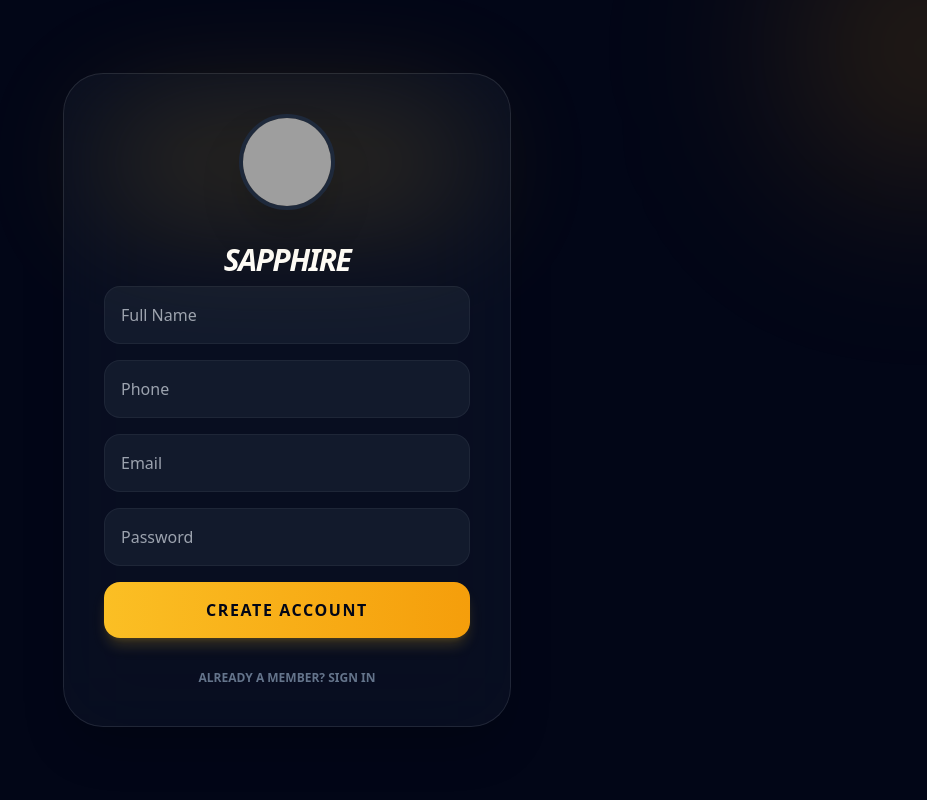
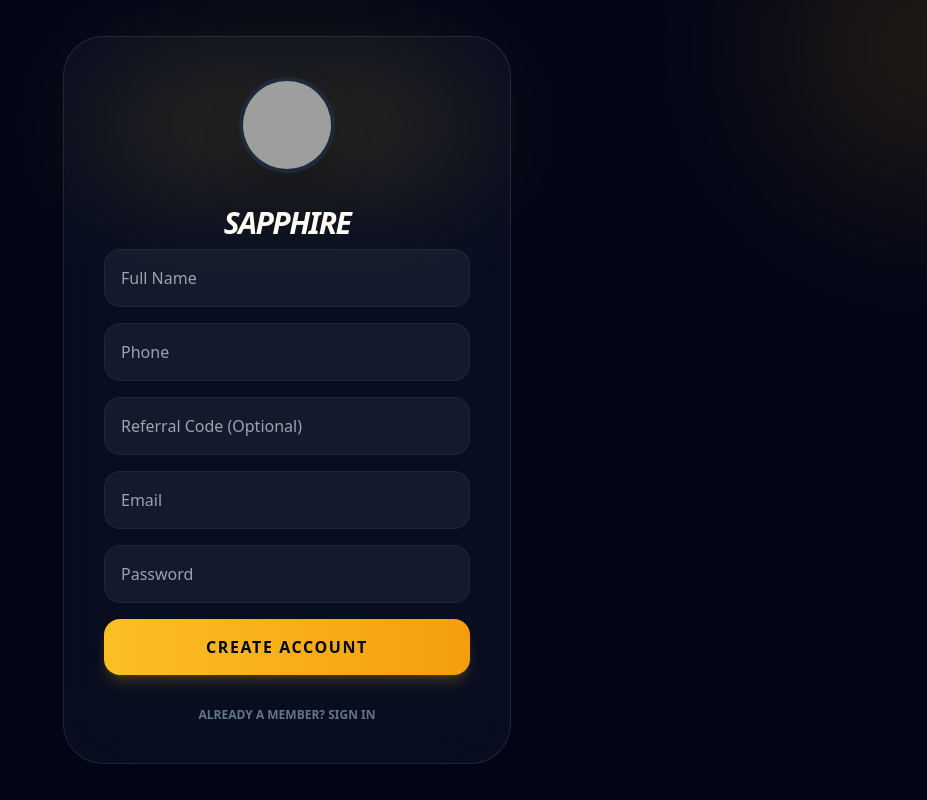
Before and after one commit to solarpanel13579/betting-app-frontend, a React (Vite) app: page / in a window 1280 px wide. Both pictures are taken after a click on the element "DON'T HAVE AN ACCOUNT? JOIN". Shown: the whole page, without its empty margins (353-1280 px from the left). Built offline with nearby package versions, Linux system fonts and the light colour scheme; grey boxes are pictures that could not be loaded.

Commit message:
Update App.jsx

```diff
--- a/src/App.jsx
+++ b/src/App.jsx
@@ -36,6 +36,10 @@ export default function App() {
   const handleAuth = async (e) => {
     e.preventDefault();
     const endpoint = isLogin ? 'login' : 'register';
+    const payload = isLogin
+        ? { email: formData.email, password: formData.password }
+        : { ...formData };
+
     try {
       const res = await axios.post(`${API_URL}/${endpoint}`, formData);
       if (isLogin) {
@@ -99,6 +103,12 @@ export default function App() {
               <>
                 <input type="text" placeholder="Full Name" className="w-full p-4 bg-slate-800/50 text-white rounded-2xl border border-white/5 outline-none focus:border-amber-400/50 transition-all" onChange={e => setFormData({...formData, name: e.target.value})} />
                 <input type="text" placeholder="Phone" className="w-full p-4 bg-slate-800/50 text-white rounded-2xl border border-white/5 outline-none focus:border-amber-400/50 transition-all" onChange={e => setFormData({...formData, phone: e.target.value})} />
+                <input
+                    type="text"
+                    placeholder="Referral Code (Optional)"
+                    className="w-full p-4 bg-slate-800/50 text-white rounded-2xl border border-white/5 outline-none focus:border-amber-400/50 transition-all"
+                    onChange={e => setFormData({...formData, referralCode: e.target.value})}
+                />
               </>
             )}
             <input type="email" placeholder="Email" className="w-full p-4 bg-slate-800/50 text-white rounded-2xl border border-white/5 outline-none focus:border-amber-400/50 transition-all" onChange={e => setFormData({...formData, email: e.target.value})} />
```
